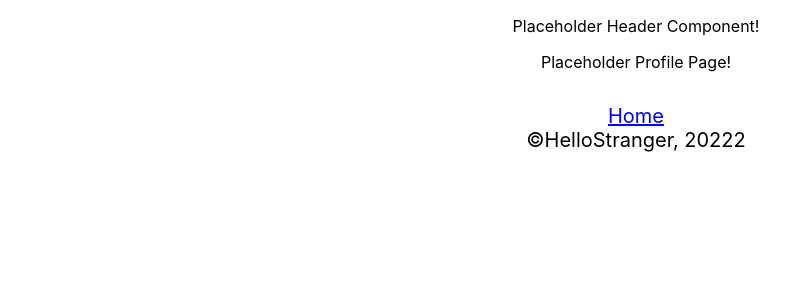
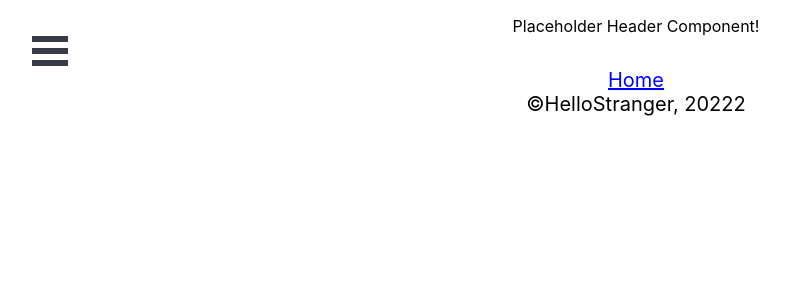
Before and after one commit to agiledev-students-fall2022/final-project-team-stranger, a React (Create React App) app in the folder front-end/: page /profile in a window 1280 px wide. Shown: the top 300 px of the page, without its empty margins (4-793 px from the left). Built offline with nearby package versions, Linux system fonts and the light colour scheme.

Commit message:
added sidebar component

```diff
--- a/front-end/src/Profile.css
+++ b/front-end/src/Profile.css
@@ -0,0 +1,6 @@
+#page-wrap {
+    text-align: center;
+
+    /* Prevent sidebar from showing a scrollbar on page */
+    overflow: auto;
+  }
--- a/front-end/src/Profile.js
+++ b/front-end/src/Profile.js
@@ -1,8 +1,19 @@
 import "./Profile.css";
+import Sidebar from "./components/Sidebar";
 import { Link } from "react-router-dom";
+const userDetails = { username: "bob", userProfile: "temp" };
+const Profile = (props) => {
+  return (
+    <div id="Profile">
+      <Sidebar
+        pageWrapId={"page-wrap"}
+        outerContainerId={"Profile"}
+        userDetails={userDetails}
+      />
 
-const Profile = (props) => {
-  return <p>Placeholder Profile Page!</p>;
+      <div id="page-wrap"></div>
+    </div>
+  );
 };
 
 export default Profile;
--- a/front-end/src/components/Sidebar.css
+++ b/front-end/src/components/Sidebar.css
@@ -0,0 +1,64 @@
+  /* Individual item */
+  .bm-item {
+    display: inline-block;
+
+    /* Our sidebar item styling */
+    text-decoration: none;
+    margin-bottom: 10px;
+    color: #d1d1d1;
+    transition: color 0.2s;
+  }
+
+  /* Change color on hover */
+  .bm-item:hover {
+    color: white;
+  }
+
+  /* The rest copied directly from react-burger-menu docs */
+
+  /* Position and sizing of burger button */
+  .bm-burger-button {
+    position: fixed;
+    width: 36px;
+    height: 30px;
+    left: 36px;
+    top: 36px;
+  }
+
+  /* Color/shape of burger icon bars */
+  .bm-burger-bars {
+    background: #373a47;
+  }
+
+  /* Position and sizing of clickable cross button */
+  .bm-cross-button {
+    height: 24px;
+    width: 24px;
+  }
+
+  /* Color/shape of close button cross */
+  .bm-cross {
+    background: #bdc3c7;
+  }
+
+  /* General sidebar styles */
+  .bm-menu {
+    background: #373a47;
+    padding: 2.5em 1.5em 0;
+    font-size: 1.15em;
+  }
+
+  /* Morph shape necessary with bubble or elastic */
+  .bm-morph-shape {
+    fill: #373a47;
+  }
+
+  /* Wrapper for item list */
+  .bm-item-list {
+    color: #b8b7ad;
+  }
+
+  /* Styling of overlay */
+  .bm-overlay {
+    background: rgba(0, 0, 0, 0.3);
+  }
--- a/front-end/src/components/Sidebar.js
+++ b/front-end/src/components/Sidebar.js
@@ -1,9 +1,27 @@
-import "./Sidebar.css"
+import "./Sidebar.css";
+import { slide as Menu } from "react-burger-menu";
 
-const Sidebar = props => {
+const Sidebar = (props) => {
+  const { pageWrapId, outerContainerId, userDetails } = props;
   return (
-    <p>Placeholder Sidebar!</p>
-  )
-}
+    <>
+      <Menu pageWrapId={pageWrapId} outerContainerId={outerContainerId}>
+        <div>
+          {Object.entries(userDetails).map(([key, value]) => (
+            <>
+              <div key={value}>{value}</div>
+            </>
+          ))}
+        </div>
+        <a id="sign-in" className="menu-item" href="/sign-in">
+          Sign out
+        </a>
+        <a id="settings" className="menu-item" href="/settings">
+          Settings
+        </a>
+      </Menu>
+    </>
+  );
+};
 
 export default Sidebar;
```
